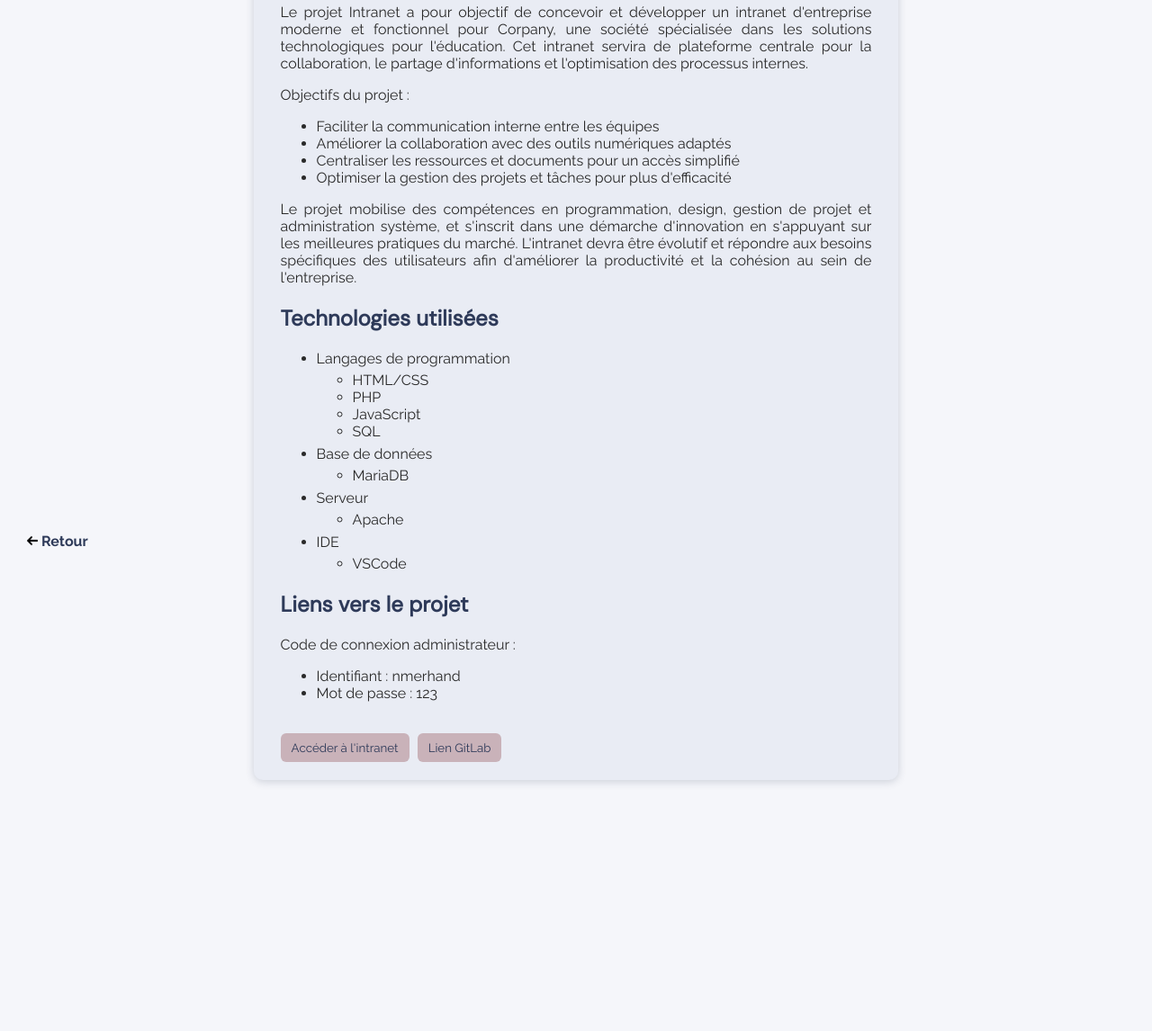
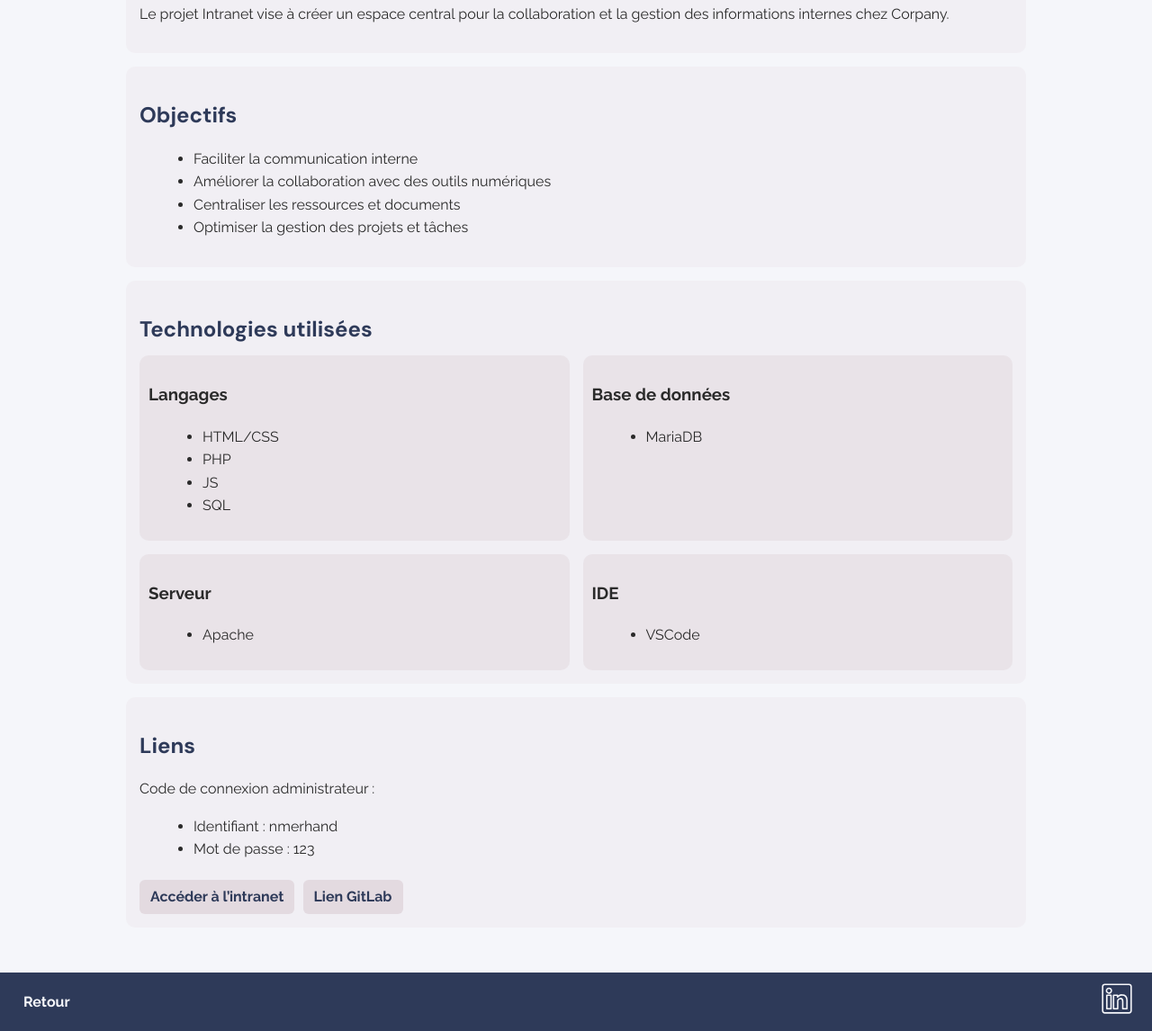
Before and after one commit to nmerhand/perso, a plain HTML site: page HTML/Projets/Intranet.html in a window 1280 px wide. Shown: the part 165-1311 px from the top of the page at 90% size. Before the commit the page ends 1062 px from the top, so only its background shows below. Drawn offline with Linux system fonts and the light colour scheme.

Commit message:
modification de la structure des pages de projets

```diff
--- a/CSS/FontProject.css
+++ b/CSS/FontProject.css
@@ -1,118 +1,130 @@
-@import url('https://fonts.googleapis.com/css2?family=DM+Sans&family=Raleway:wght@400;700&display=swap');
+@import url('https://fonts.googleapis.com/css2?family=DM+Sans:wght@400;700&family=Raleway:wght@400;700&display=swap');
 
+/* ======= BASE ======= */
 body {
     font-family: 'Raleway', sans-serif;
     margin: 0;
     padding: 0;
-    background-color: #F5F6FA; /* fond clair pro */
+    background-color: #F5F6FA;
     color: #2A2A2A;
-    cursor: default;
+    line-height: 1.6;
 }
 
-/* HEADER */
+/* ======= HEADER ======= */
 header {
-    background-color: #2E3A59; /* bleu nuit */
-    padding: 20px;
+    background-color: #2E3A59;
+    padding: 15px;
+    text-align: center;
 }
 
 h1 {
     font-family: 'DM Sans', sans-serif;
-    font-size: 3em;
-    font-weight: bold;
-    color: #F5F6FA; /* blanc cassé */
-    text-align: center;
-    margin-top: 10px;
-    margin-bottom: 10px;
+    font-size: 2.8em;
+    color: #F5F6FA;
+    margin: 0;
+}
+
+/* ======= MAIN ======= */
+.main-container {
+    max-width: 1000px;
+    margin: 20px auto;
+    padding: 15px;
+}
+
+/* ======= SECTIONS ======= */
+section {
+    background-color: rgba(201, 178, 185, 0.1); /* rosé subtil */
+    padding: 15px;
+    margin-bottom: 15px;
+    border-radius: 10px;
+    transition: transform 0.2s ease, box-shadow 0.2s ease;
+}
+
+section:hover {
+    transform: translateY(-1px);
+    box-shadow: 0 2px 8px rgba(46, 58, 89, 0.2);
 }
 
 h2 {
     font-family: 'DM Sans', sans-serif;
+    color: #2E3A59;
     font-size: 1.5em;
-    color: #2E3A59; /* même bleu que le header */
+    margin-bottom: 10px;
 }
 
-/* CONTENEUR PRINCIPAL */
-.container {
-    background-color: #E9ECF4; /* gris bleuté clair */
-    margin-left: 22%;
-    margin-right: 22%;
-    margin-bottom: 30px;
-    padding: 30px 30px 20px 30px;
-    text-align: justify;
-    box-shadow: 0px 2px 10px rgba(46, 58, 89, 0.2);
-    border-bottom-left-radius: 10px;
-    border-bottom-right-radius: 10px;
+ul {
+    margin-left: 20px;
 }
 
-.list {
-    margin-top: 5px;
-    margin-bottom: 6px;
+/* ======= BULLES ======= */
+.bubbles-container {
+    display: flex;
+    flex-wrap: wrap;
+    gap: 15px;
 }
 
-/* BOUTONS */
+.bulle {
+    flex: 1 1 45%;
+    min-width: 200px;
+    background-color: rgba(201, 178, 185, 0.2);
+    padding: 10px;
+    border-radius: 10px;
+    transition: transform 0.2s ease, box-shadow 0.2s ease;
+}
+
+.bulle:hover {
+    transform: translateY(-2px);
+    box-shadow: 0 3px 10px rgba(46, 58, 89, 0.2);
+}
+
+/* ======= BOUTONS ======= */
 .button {
-    font-family: 'Raleway', sans-serif;
-    background-color: #C9B2B9; /* rose poudré subtil */
+    display: inline-block;
+    background-color: rgba(201, 178, 185, 0.35);
     color: #2E3A59;
-    padding: 8px 12px;
-    border: none;
+    padding: 6px 12px;
+    margin: 5px 5px 0 0;
     border-radius: 6px;
-    margin-right: 5px;
-    transition: all 0.3s ease;
+    font-weight: bold;
+    text-decoration: none;
+    transition: all 0.2s ease;
 }
 
 .button:hover {
-    background-color: #B79EA7; /* rose plus affirmé au survol */
-    cursor: pointer;
-    transform: translateY(-2px);
+    background-color: rgba(201, 178, 185, 0.55);
+    color: #F5F6FA;
+    transform: translateY(-1px);
 }
 
-
-/* FOOTER */
+/* ======= FOOTER ======= */
 footer {
-    position: fixed;
-    bottom: 0;
-    left: 0;
-    width: 100%;
-    padding: 7px;
-}
-
-#footer-container {
+    background-color: #2E3A59; /* foncé */
+    padding: 10px 20px;
     display: flex;
     justify-content: space-between;
     align-items: center;
-    width: 100%;
 }
 
-/* RETOUR ARRIÈRE */
+.footer-left, .footer-right {
+    display: flex;
+    align-items: center;
+}
+
 .back-container {
-    margin-left: 15px;
-    margin-top: 5px;
-    margin-bottom: 12px;
-    padding: 5px 8px;
-    border-radius: 4px;
+    color: #F5F6FA;
+    text-decoration: none;
+    font-weight: bold;
+    padding: 4px 6px;
+    border-radius: 6px;
     transition: background-color 0.3s ease, box-shadow 0.3s ease;
 }
 
 .back-container:hover {
-    background-color: #C9B2B9; /* petit effet rosé au survol */
-    box-shadow: 0px 2px 5px rgba(46, 58, 89, 0.2);
+    background-color: rgba(201, 178, 185, 0.35); /* rosé subtil au survol */
+    box-shadow: 0 2px 5px rgba(0, 0, 0, 0.25);
 }
 
-.link-back {
-    text-decoration: none;
-    color: #2E3A59;
-    font-weight: bold;
-}
-
-.arrow-back {
-    width: 12px;
-    padding-right: 4px;
-}
-
-/* ICONES RÉSEAUX */
 .social-icon {
-    margin-right: 30px;
     width: 38px;
     transition: transform 0.3s ease;
 }
--- a/HTML/Projets/Intranet.html
+++ b/HTML/Projets/Intranet.html
@@ -9,85 +9,94 @@
 </head>
 
 <body>
+
     <header>
         <h1>Intranet</h1>
     </header>
-    <div class="container">
+
+    <main class="main-container">
+
+        <!-- INTRO -->
+        <section class="intro">
             <p>
-            Le projet Intranet a pour objectif de concevoir et développer un intranet d'entreprise moderne et fonctionnel
-            pour Corpany, une société spécialisée dans les solutions technologiques pour l'éducation. Cet intranet
-            servira de plateforme centrale pour la collaboration, le partage d'informations et l'optimisation des
-            processus internes.
+                Le projet Intranet vise à créer un espace central pour la collaboration et la gestion des informations
+                internes chez Corpany.
             </p>
-        <p>Objectifs du projet :</p>
+        </section>
+
+        <!-- OBJECTIFS -->
+        <section class="objectives">
+            <h2>Objectifs</h2>
             <ul>
-            <li>Faciliter la communication interne entre les équipes</li>
-            <li>Améliorer la collaboration avec des outils numériques adaptés</li>
-            <li>Centraliser les ressources et documents pour un accès simplifié</li>
-            <li>Optimiser la gestion des projets et tâches pour plus d'efficacité</li>
+                <li>Faciliter la communication interne</li>
+                <li>Améliorer la collaboration avec des outils numériques</li>
+                <li>Centraliser les ressources et documents</li>
+                <li>Optimiser la gestion des projets et tâches</li>
             </ul>
-        <p>
-            Le projet mobilise des compétences en programmation, design, gestion de projet et administration système, et
-            s'inscrit dans une démarche d'innovation en s'appuyant sur les meilleures pratiques du marché. L'intranet
-            devra être évolutif et répondre aux besoins spécifiques des utilisateurs afin d'améliorer la productivité et
-            la cohésion au sein de l'entreprise.
-        </p>
+        </section>
 
+        <!-- TECHNOLOGIES -->
+        <section class="technologies">
             <h2>Technologies utilisées</h2>
+            <div class="bubbles-container">
+                <div class="bulle">
+                    <h3>Langages</h3>
                     <ul>
-            <li>Langages de programmation</li>
-            <ul class="list">
                         <li>HTML/CSS</li>
                         <li>PHP</li>
-                <li>JavaScript</li>
+                        <li>JS</li>
                         <li>SQL</li>
                     </ul>
-            <li>Base de données</li>
-            <ul class="list">
+                </div>
+                <div class="bulle">
+                    <h3>Base de données</h3>
+                    <ul>
                         <li>MariaDB</li>
                     </ul>
-            <li>Serveur</li>
-            <ul class="list">
+                </div>
+                <div class="bulle">
+                    <h3>Serveur</h3>
+                    <ul>
                         <li>Apache</li>
                     </ul>
-            <li>IDE</li>
-            <ul class="list">
+                </div>
+                <div class="bulle">
+                    <h3>IDE</h3>
+                    <ul>
                         <li>VSCode</li>
                     </ul>
-        </ul>
+                </div>
+            </div>
+        </section>
 
-        <h2>Liens vers le projet</h2>
+        <!-- LIENS -->
+        <section class="links">
+            <h2>Liens</h2>
             <p>Code de connexion administrateur :</p>
             <ul>
                 <li>Identifiant : nmerhand</li>
                 <li>Mot de passe : 123</li>
-        </ul> <br />
-        <div>
-            <button class="button" onclick="window.open('https://jolsio.fr:4456/merhandn/public/code_source/SeConnecter/SeConnecter.php', '_blank')">
-                Accéder à l'intranet
-            </button>
-            <button class="button" onclick="window.open('https://gitlab.com/g7_intranet1/Projet_Intranet', '_blank')">
-                Lien GitLab
-            </button>
+            </ul>
+            <div class="links-container">
+                <a href="#" target="_blank" class="button">Accéder à l’intranet</a>
+                <a href="#" target="_blank" class="button">Lien GitLab</a>
             </div>
+        </section>
 
+    </main>
+
+    <!-- FOOTER -->
+    <footer>
+        <div class="footer-left">
+            <a href="../Projets.html" class="back-container">Retour</a>
         </div>
-    <footer>
-        <div id="footer-container">
-            <div class="back-container">
-                <div>
-                    <a href="../Projets.html" class="link-back">
-                        <img src="../../Images/flecheRetour.png" class="arrow-back">Retour
-                    </a>
-                </div>
-            </div>
-            <div class="icon-container">
+        <div class="footer-right">
             <a href="https://www.linkedin.com/in/nora-merhand-a372432aa/" target="_blank">
                 <img src="../../Images/linkedin.svg" class="social-icon">
             </a>
         </div>
-        </div>
     </footer>
+
 </body>
 
 </html>
```
Also changed, not shown: HTML/Projets.html (+1 -1 lines), HTML/Projets/JartDeco.html (+36 -28 lines), HTML/Projets/ProjetPython.html (+37 -24 lines), HTML/Projets/ProjetThali.html (+40 -24 lines). Lines whose indentation alone changed are shown as unchanged.
